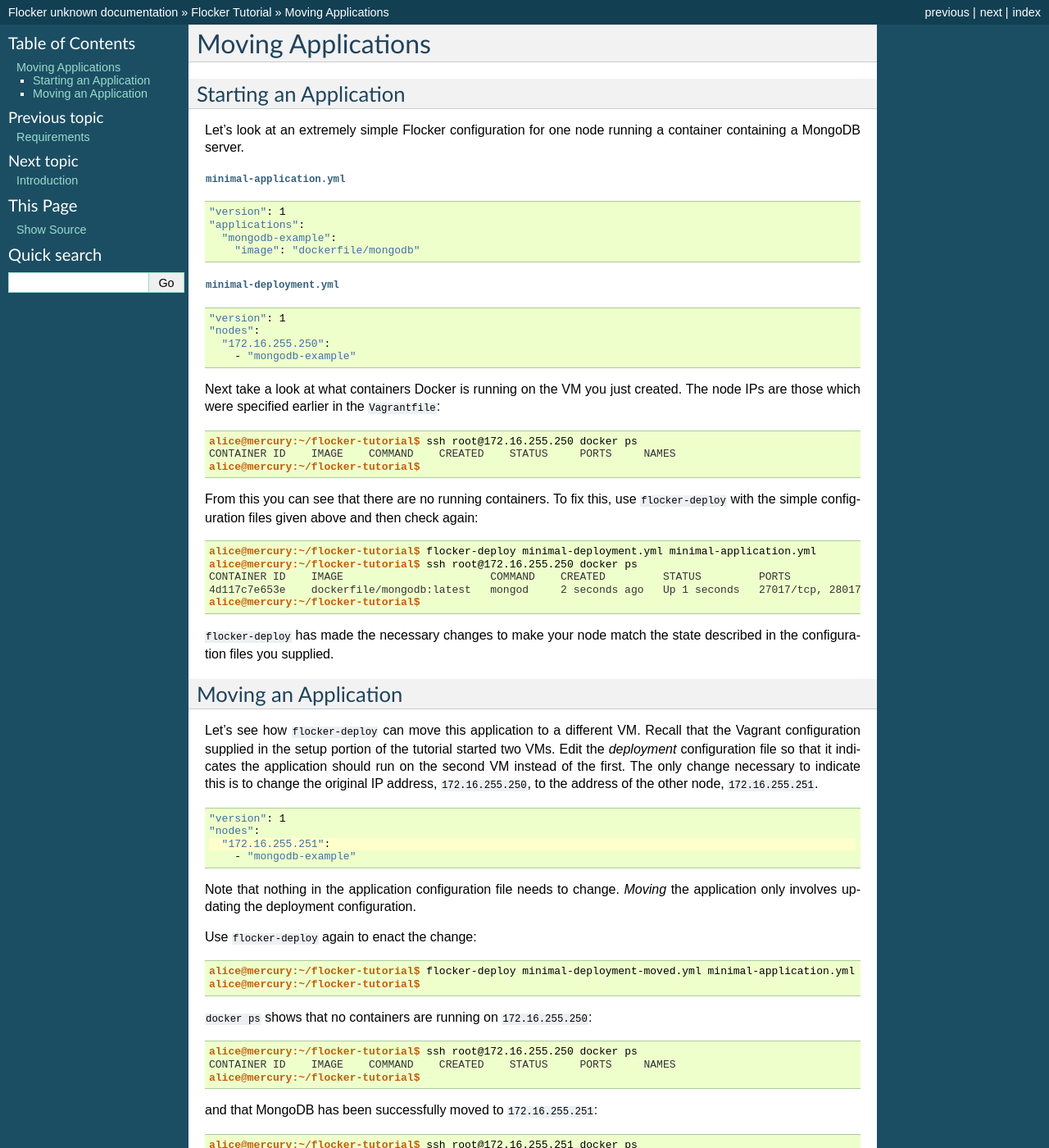
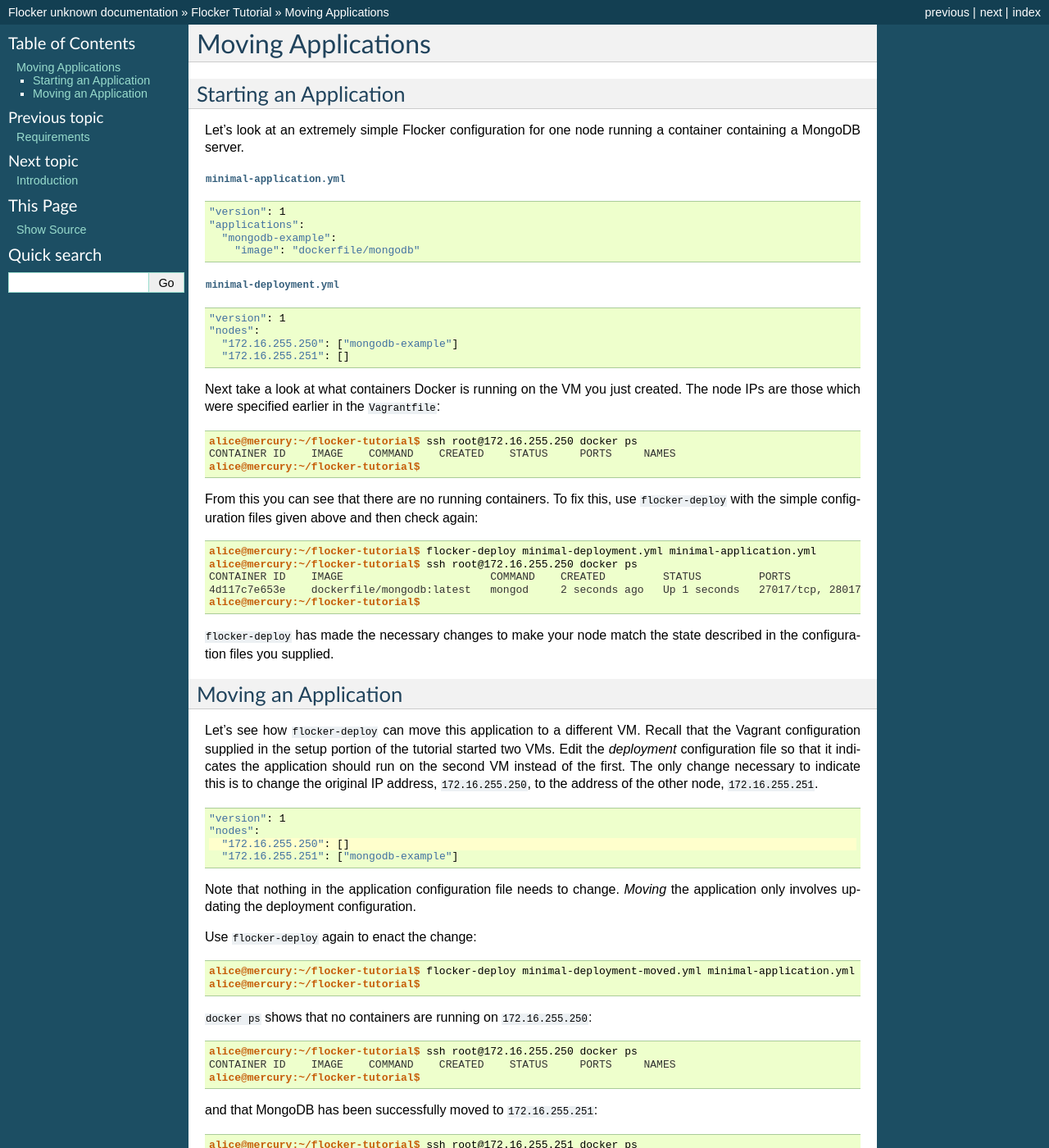
Before and after one commit to ClusterHQ/flocker, a Sphinx documentation site: the page built from docs/tutorial/moving-applications.rst, in a window 1280 px wide and 1400 px high. Shown: the whole window at 82% size. Built offline with Sphinx 7.4.7, drawn with Linux system fonts in a browser that asks for light colours; pages that are not in the unit, such as notebooks, are missing from menus.

Commit message:
Need to mention all nodes to ensure flocker-deploy communicates with all of them.

```diff
--- a/docs/tutorial/minimal-deployment-moved.yml
+++ b/docs/tutorial/minimal-deployment-moved.yml
@@ -1,4 +1,4 @@
 "version": 1
 "nodes":
-  "172.16.255.251":
-    - "mongodb-example"
+  "172.16.255.250": []
+  "172.16.255.251": ["mongodb-example"]
--- a/docs/tutorial/minimal-deployment.yml
+++ b/docs/tutorial/minimal-deployment.yml
@@ -1,4 +1,4 @@
 "version": 1
 "nodes":
-  "172.16.255.250":
-    - "mongodb-example"
+  "172.16.255.250": ["mongodb-example"]
+  "172.16.255.251": []
```
